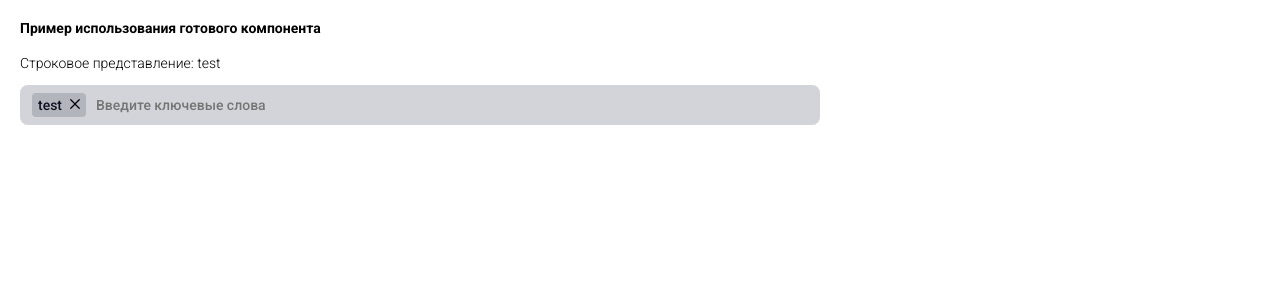
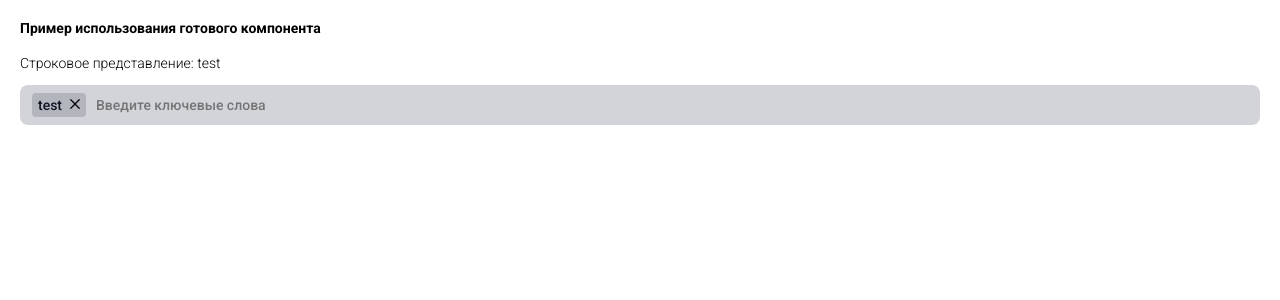
Before and after one commit to konkonskiy/ChipsInput, a React (Create React App) app: page / in a window 1280 px wide. Shown: the top 300 px of the page. Built offline with nearby package versions, Linux system fonts and the light colour scheme.

Commit message:
Refactor

```diff
--- a/src/components/chips-input/ChipsInput.tsx
+++ b/src/components/chips-input/ChipsInput.tsx
@@ -3,8 +3,8 @@ import { IChip } from '../../types';
 import ErrorMessage from '../error-message/ErrorMessage';
 import ChipsList from './chips/ChipsList';
 import MainInput from './main-input/MainInput';
+import { createChipsFromString } from '../../utilst/createChipsFromString';
 import './index.scss'
-import { createChipsFromString } from '../../utilst/createChipsFromString';
 
 interface Props {
     value: string;
--- a/src/components/chips-input/chips/ChipsList.tsx
+++ b/src/components/chips-input/chips/ChipsList.tsx
@@ -10,13 +10,13 @@ interface Props {
 }
 
 const ChipsList: React.FC<Props> = ({ chips, setChips }) => {
-
     useEffect(() => {
         const handleRemoveSelected = (event: KeyboardEvent) => {
             const isDelete = event.key === "Backspace" || event.key === "Delete"
             if (!isDelete) return
             setChips(prevChips => prevChips.filter(({ isSelected }) => !isSelected))
         }
+
         document.addEventListener('keydown', handleRemoveSelected)
 
         return () => {
@@ -59,7 +59,8 @@ const ChipsList: React.FC<Props> = ({ chips, setChips }) => {
         setChips(modifyedChips)
     }
 
-    const isChipSelected = (id: number): boolean => Boolean(chips.filter(chip => chip.id === id && chip.isSelected))
+    const isChipSelected = (id: number): boolean =>
+        Boolean(chips.filter(chip => chip.id === id && chip.isSelected))
 
     const handleSetSelcted = (id: number) => () => {
         if (!isChipSelected(id)) return
--- a/src/components/chips-input/chips/index.scss
+++ b/src/components/chips-input/chips/index.scss
@@ -30,9 +30,10 @@
         }
     }
 
-    &_input, text {
+    &_input, &_text {
         padding: 0;
         height: 100%;
+        width: max-content;
     }
 
     &__selected {
--- a/src/components/chips-input/index.scss
+++ b/src/components/chips-input/index.scss
@@ -8,12 +8,14 @@
         padding: 8px 12px;
 
         height: 40px;
-        max-width: 800px;
+        width: 100%;
 
         background-color: $color200;
         border-radius: 8px;
 
         color: $color800;
         font-weight: 500;
+
+        /* TODO MAKE OVERFLOW */
     }
 }
--- a/src/components/chips-input/main-input/MainInput.tsx
+++ b/src/components/chips-input/main-input/MainInput.tsx
@@ -1,7 +1,7 @@
 import React, { useState } from 'react';
 import { IChip } from '../../../types';
 import { checkOpenQuotationMark } from '../../../utilst/checkOpenQuotationMark';
-import { uniqId } from '../../../utilst/uniqId';
+import { createChipsFromString } from '../../../utilst/createChipsFromString';
 import './index.scss'
 
 interface Props {
@@ -16,7 +16,7 @@ const MainInput: React.FC<Props> = ({ setChips, setShowErrorMessage }) => {
 
 
     const addValueToChips = (chip: string) => {
-        setChips(prevChips => ([...prevChips, { chip, id: uniqId(), isSelected: false }]))
+        setChips(prevChips => ([...prevChips, ...createChipsFromString(chip)]))
         setValueInput('')
     }
 
@@ -37,11 +37,11 @@ const MainInput: React.FC<Props> = ({ setChips, setShowErrorMessage }) => {
 
         const { value } = event.target;
 
+        if (value === ',') return
+
         const lastLetter = value[value.length - 1]
 
         setIsOpenQuotationMark(checkOpenQuotationMark(value))
-
-        if (value === ',') return
 
         if (lastLetter === ',' && !isOpenQuotationMark) {
             const chipsString = value.substring(0, value.length - 1)
--- a/src/index.tsx
+++ b/src/index.tsx
@@ -1,7 +1,7 @@
 import React from 'react';
 import ReactDOM from 'react-dom/client';
+import App from './components/app/App';
 import './index.scss';
-import App from './components/app/App';
 
 const root = ReactDOM.createRoot(
   document.getElementById('root') as HTMLElement
```
Also changed, not shown: src/components/chips-input/chips/ChipsItem.tsx (+15 -3 lines).
